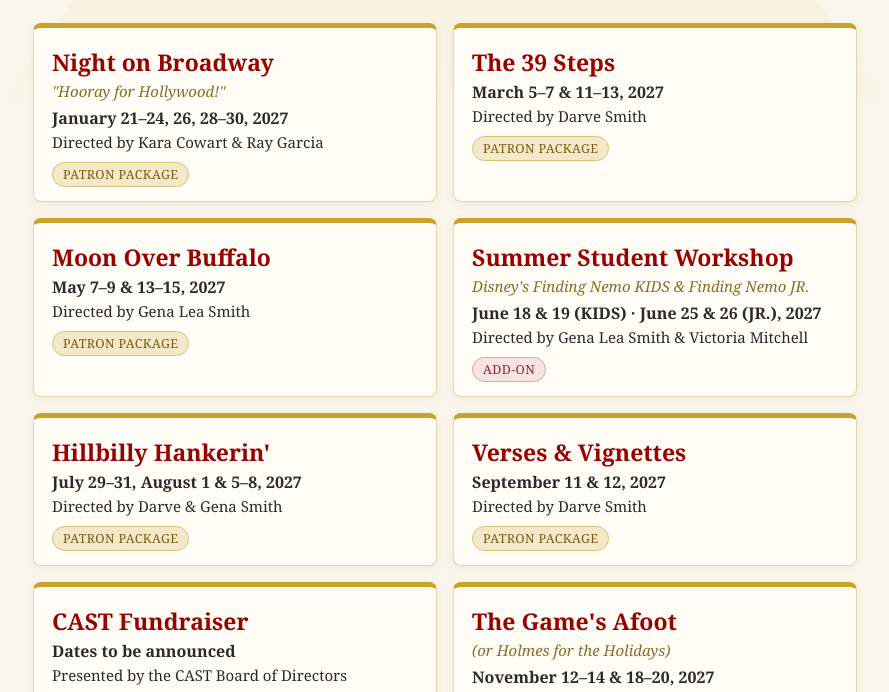
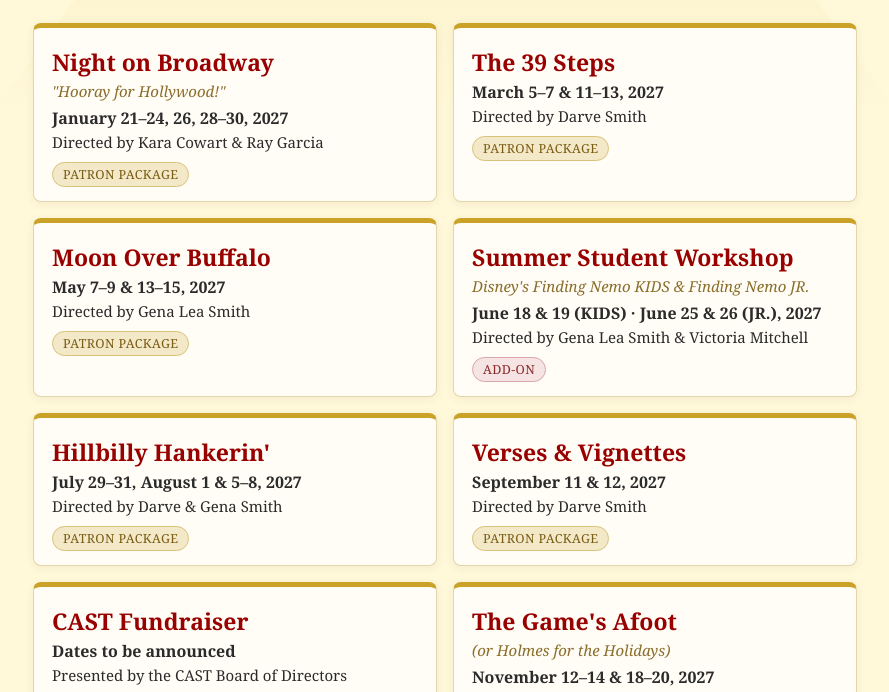
Before and after one commit to darvesmith/cast-2027-season, a plain HTML site: page index.html in a window 1280 px wide. Shown: the part 411-1103 px from the top of the page, without its empty margins (195-1084 px from the left). Drawn offline with Linux system fonts and the light colour scheme.

Commit message:
Replace index.html with updated season page (background #fff8d9)

```diff
--- a/index.html
+++ b/index.html
@@ -8,7 +8,7 @@
   * { box-sizing: border-box; margin: 0; padding: 0; }
   body {
     font-family: Georgia, 'Times New Roman', serif;
-    background: #faf6eb;
+    background: #fff8d9;
     color: #2b2b2b;
     overflow-x: hidden;
   }
```
